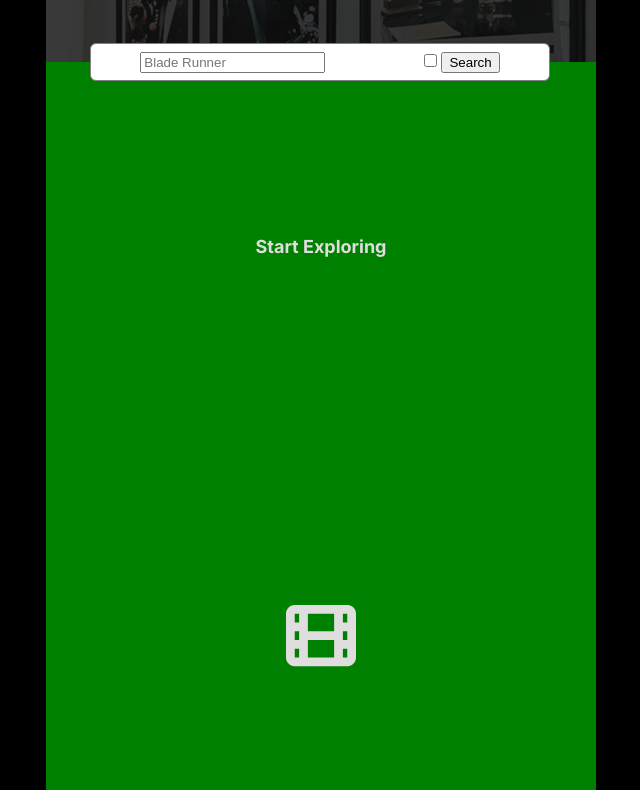
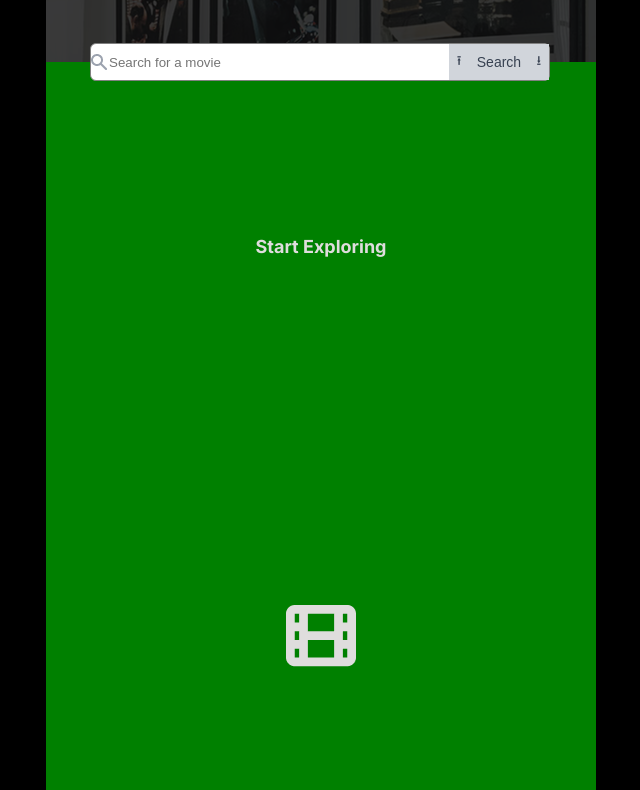
Before and after one commit to egiberne/movie-watchlist, a plain HTML site: page src/frontend/index.html in a window 1280 px wide. Shown: the part 146-936 px from the top of the page, without its empty margins (319-959 px from the left). Drawn offline with Linux system fonts and the light colour scheme.

Commit message:
0.20.0+html.css

```diff
--- a/src/frontend/index.css
+++ b/src/frontend/index.css
@@ -84,6 +84,35 @@ footer{
 
 }
 
+.search-bar-sort{
+    display: flex;
+   background-color: #D1D5DB;
+    width: 120px;
+    height: 36px;
+}
+
+.search-bar-left{
+    display: flex;
+}
+
+.search-field{
+    width: 342px;
+    height: 36px;
+    border: none;
+
+}
+
+.search-button{
+    font-size: 14px;
+}
+
+.sort-up, .sort-down, .search-button{
+    background-color: #D1D5DB;
+    border: none;
+    cursor: pointer;
+    color: #374151;
+}
+
 .plus-icon{
     display:flex;
     flex-direction: row;
--- a/src/frontend/index.html
+++ b/src/frontend/index.html
@@ -14,11 +14,15 @@
             </nav>
         </header>
         <div id="search-bar" class="search-bar">
-                    <input id="search-field" class="search-field" type="search" placeholder="Blade Runner" value="">
+                    <div id="search-bar-left" class="search-bar-left">
+                        <input type="image" name="image" src="asset/img/magnifer.png" alt="magnifer">
+                        <input type="search" name="search" id="search-field" class="search-field"  placeholder="Search for a movie" value="">
+                    </div>
 
                     <div id="search-bar-sort" class="search-bar-sort">
-                        <input type="checkbox" id="sort-box">
+                        <input type="button" value="⭱" id="sort-up" class="sort-up" >
                         <button id="search-button" class="search-button">Search</button>
+                        <input type="button" value="⭳" id="sort-down" class="sort-down">
                     </div>
         </div>
         <main>
```
Also changed, not shown: CHANLELOG.md (+11 -0 lines), docs/decisions.md (+31 -1 lines), src/frontend/asset/img/magnifer.png (added), src/frontend/asset/img/sort-down.png (added), src/frontend/asset/img/sort-up.png (added).
